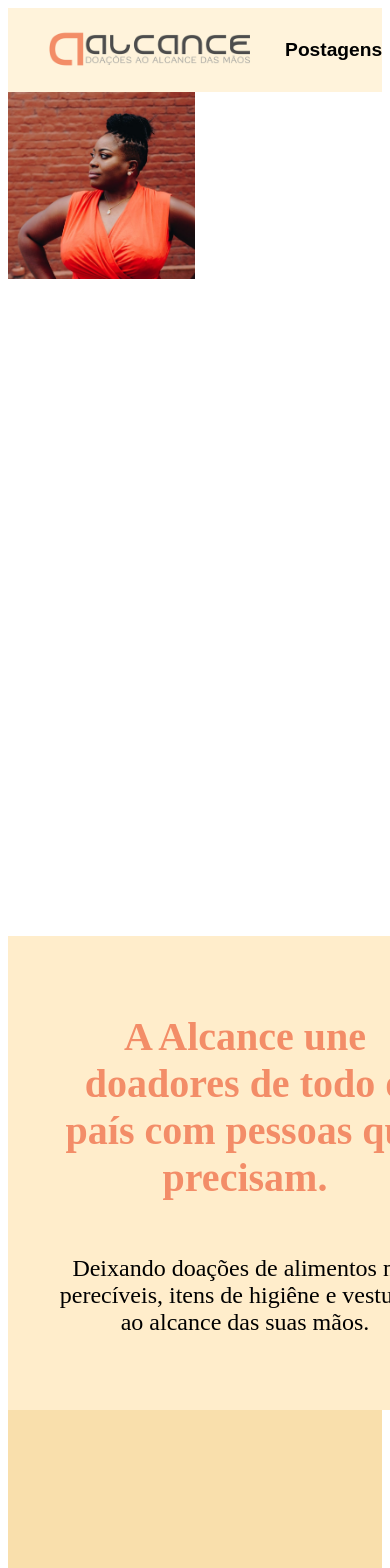
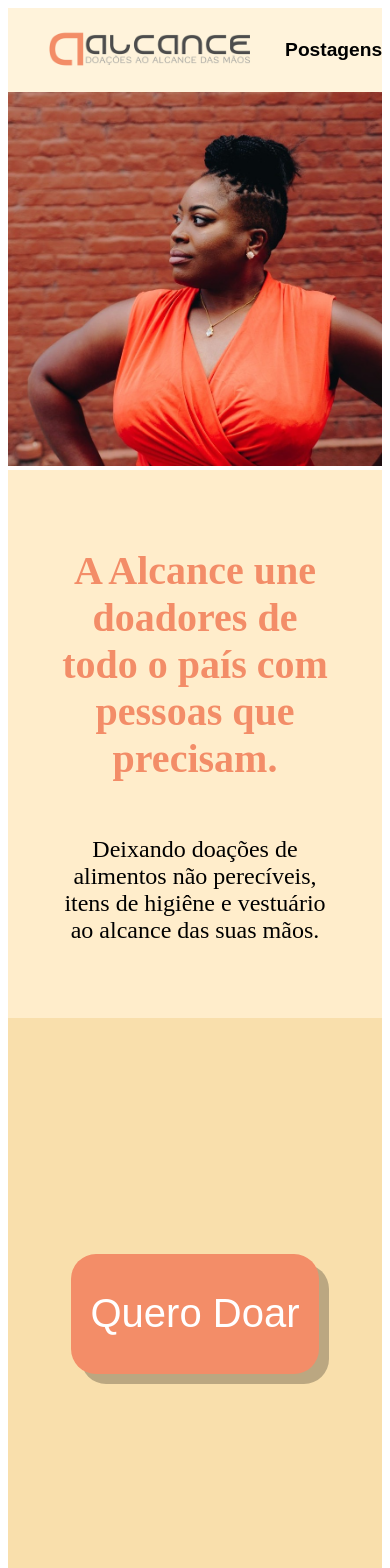
Before and after one commit to Shidoshi93/projeto-integrador, a React (Create React App) app: page / in a window 390 px wide. Shown: the top 1568 px of the page. Built offline with nearby package versions, Linux system fonts and the light colour scheme.

Commit message:
Corrige o estilo para aumentar a responsividade

```diff
--- a/src/pages/home/homeStyle.js
+++ b/src/pages/home/homeStyle.js
@@ -13,6 +13,12 @@ export const Header = styled.div`
 export const DivHeaderImg = styled.div`
     width: 50%;
     min-height: 100vh;
+    box-sizing: border-box;
+
+    @media (max-width: 810px) {
+        width: 100%;
+        min-height: 40vh;
+    }
 `;
 
 export const HeaderImg = styled.img`
@@ -27,6 +33,8 @@ export const DivHeaderTitulo = styled.div`
     align-items: center;
     background-color: #FFEDCB;
     padding: 50px 50px;
+    width: 50%;
+    box-sizing: border-box;
 
     @media (max-width: 810px) {
         width: 100%;
@@ -135,6 +143,7 @@ export const DivSobre = styled.div`
     flex-wrap: wrap;
     justify-content: space-between;
     padding: 50px;
+    box-sizing: border-box;
 
     @media (max-width: 1085px) {
         flex-direction: column;
@@ -159,6 +168,7 @@ export const SobreH2 = styled.h2`
     display: flex;
     justify-content: center;
     align-items: center;
+    box-sizing: border-box;
 
     @media (max-width: 1085px) {
         width: 40%;
@@ -170,6 +180,7 @@ export const SobreH2 = styled.h2`
         width: 70%;
         padding: 0px 50px;
         margin-bottom: 50px;
+        text-align: center;
     }
 
     @media (max-width: 400px) {
@@ -187,6 +198,7 @@ export const DivTexto = styled.div`
     flex-wrap: wrap;
     align-items: center;
     justify-content: space-evenly;
+    box-sizing: border-box;
 
     & p {
         font-size: 1rem;
```
